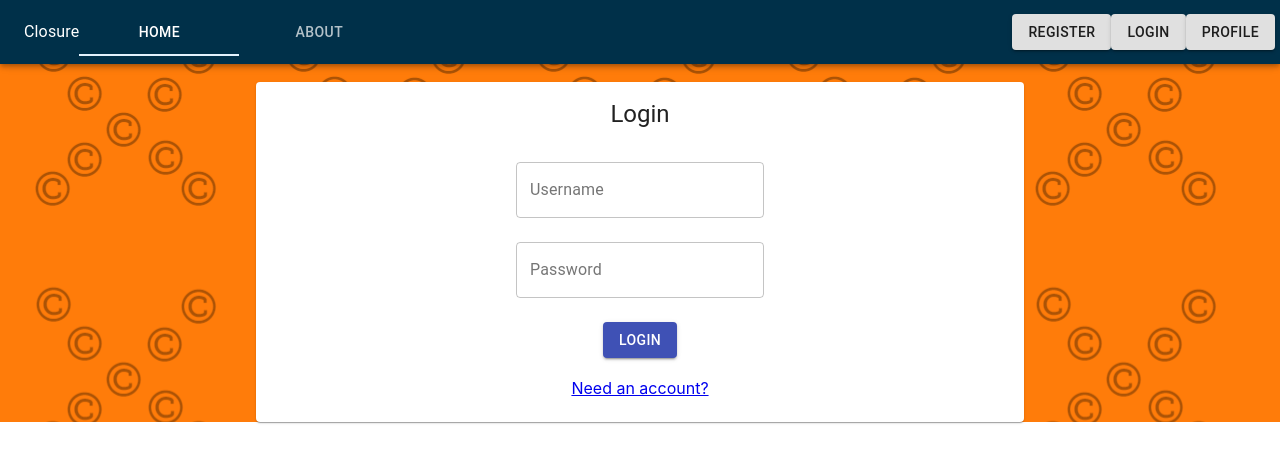
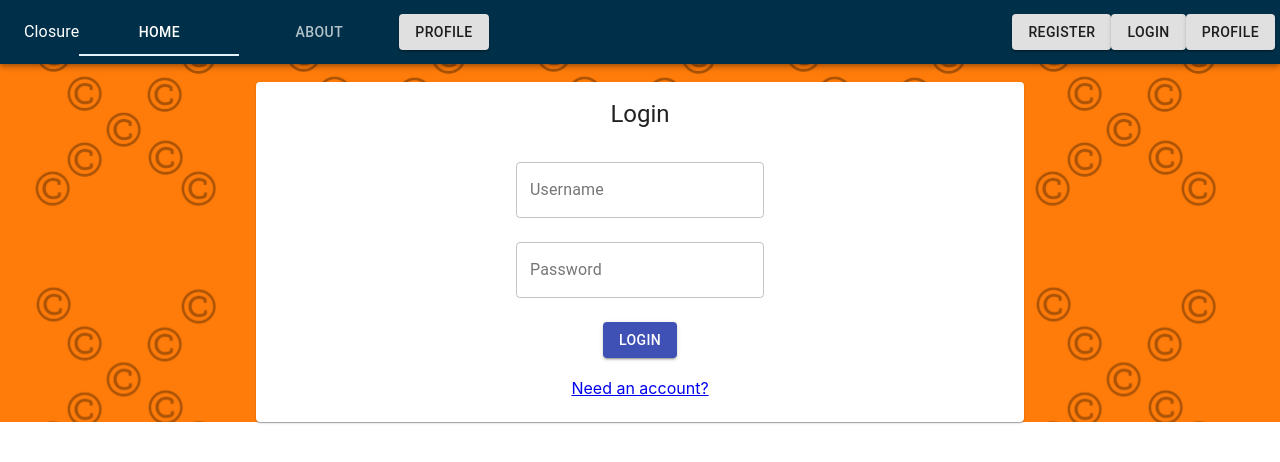
Before and after one commit to Naveed-Naqi/closure, a React (Create React App) app in the folder client/: page / in a window 1280 px wide. Shown: the top 462 px of the page. Built offline with nearby package versions, Linux system fonts and the light colour scheme.

Commit message:
Fixed drawer on NavBar and edited padding on Profile Page

```diff
--- a/client/src/components/ProfilePage.js
+++ b/client/src/components/ProfilePage.js
@@ -8,6 +8,7 @@
 import axios from "axios";
 import Loading from "./utils/Loading";
 import InfoIcon from "@material-ui/icons/Info";
+
 import { Grid, Table, TableContainer, TableHead, TableRow, TableCell, TableBody, Avatar } from "@material-ui/core";
 import {CardHeader,CardMedia,IconButton,Paper,} from "@material-ui/core";
 
@@ -73,7 +74,7 @@
         const { classes } = this.props;
 
         return(
-            <Grid container justify="center" spacing={0} style={{paddingTop:"15px"}}>
+            <Grid container justify="center" spacing={0} style={{paddingTop:"90px"}}>
               <Grid item xs= {3} >
                 <Card style={{height: "55vh", position:"relative"}} >
                     <CardContent>
@@ -237,5 +238,4 @@
 
 
 
-
 export default (ProfilePage);
--- a/client/src/components/info/NewApp.js
+++ b/client/src/components/info/NewApp.js
@@ -1,7 +1,7 @@
-import React, { useState } from 'react'
-import { AppBar, Tab, Tabs, Typography, Toolbar,IconButton,Button,MenuList,MenuItem } from '@material-ui/core';
+import React, { useState, MouseEvent } from 'react'
+import { AppBar, Tab, Tabs, Typography, Toolbar,IconButton,Button,MenuList,MenuItem,Menu } from '@material-ui/core';
 import { useHistory } from "react-router-dom"
-import { Menu, AccountCircle } from '@material-ui/icons'
+import { AccountCircle } from '@material-ui/icons'
 
 const NewApp = () => {
 const [value, setValue] = useState(0)
@@ -78,6 +78,30 @@
                     Profile
                 </Button>
                 </div>
+
+
+                <Button
+                onClick = {handleClick}
+                aria-haspopup="true"
+                aria-controls = "simple-menu"
+                variant = 'contained'
+                color = 'third'>
+                    Profile
+                </Button>
+                <Menu
+                id = "simple-menu"
+                anchorEl = {anchorEl}
+                keepMounted
+                open={Boolean(anchorEl)}
+                onClose={handleClose}
+                >
+                    <MenuItem onClose={handleClose}> dfsfsd</MenuItem>
+                    <MenuItem onClose={handleClose}> dfsfsd</MenuItem>
+                    <MenuItem onClose={handleClose}> dfsfsd</MenuItem>
+                    <MenuItem onClose={handleClose}> dfsfsd</MenuItem>
+                    <MenuItem onClose={handleClose}> dfsfsd</MenuItem>
+                </Menu>
+
             </Toolbar>
         </div>
         </AppBar>
@@ -91,27 +115,3 @@
 }
 
 export default NewApp
-
-
-
-// {/* <Button
-// onClick = {handleClick}
-// aria-haspopup="true"
-// aria-controls = "menu"
-// variant = 'contained'
-// color = 'third'>
-//     Profile
-// </Button>
-// <Menu
-// id = "menu"
-// anchorEl = {anchorEl}
-// keepMounted
-// open={Boolean(anchorEl)}
-// onClose={handleClose}
-// >
-//     <MenuItem> dfsfsd</MenuItem>
-//     <MenuItem> dfsfsd</MenuItem>
-//     <MenuItem> dfsfsd</MenuItem>
-//     <MenuItem> dfsfsd</MenuItem>
-//     <MenuItem> dfsfsd</MenuItem>
-// </Menu> */}
```
